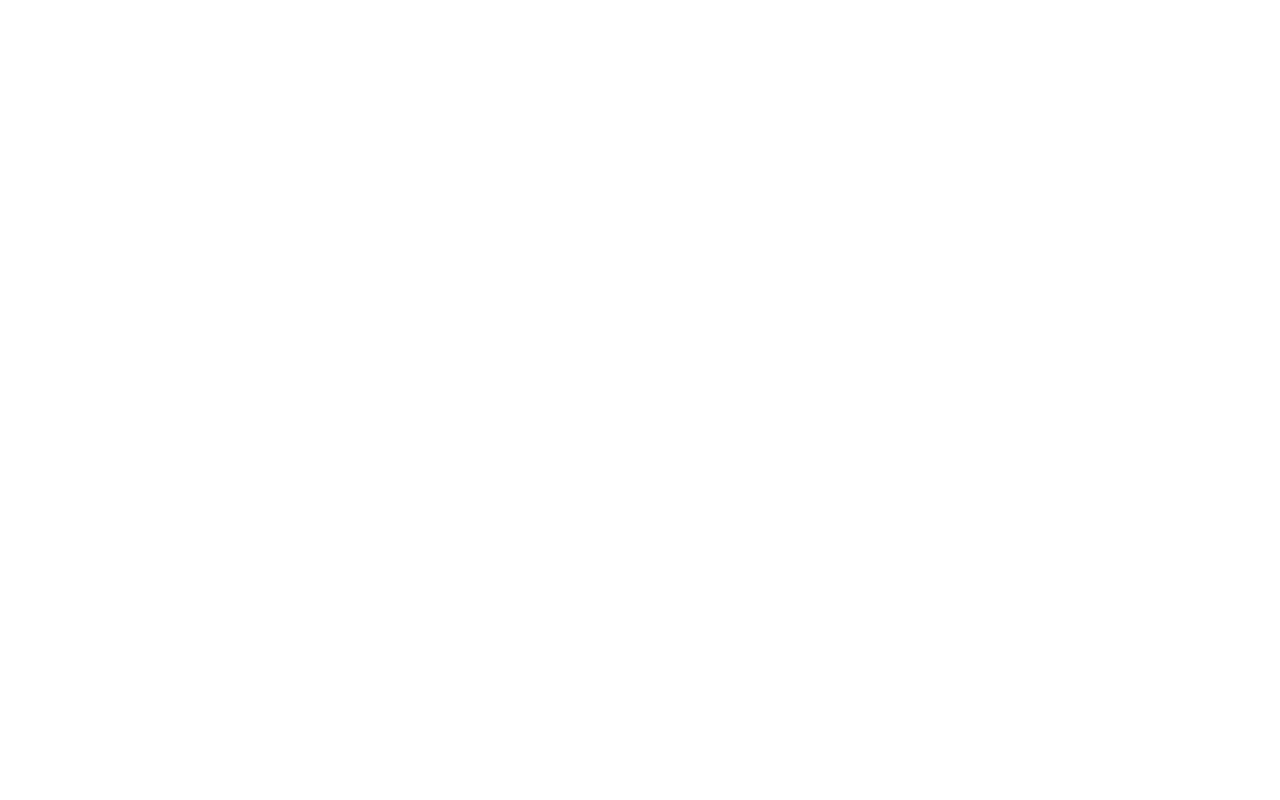
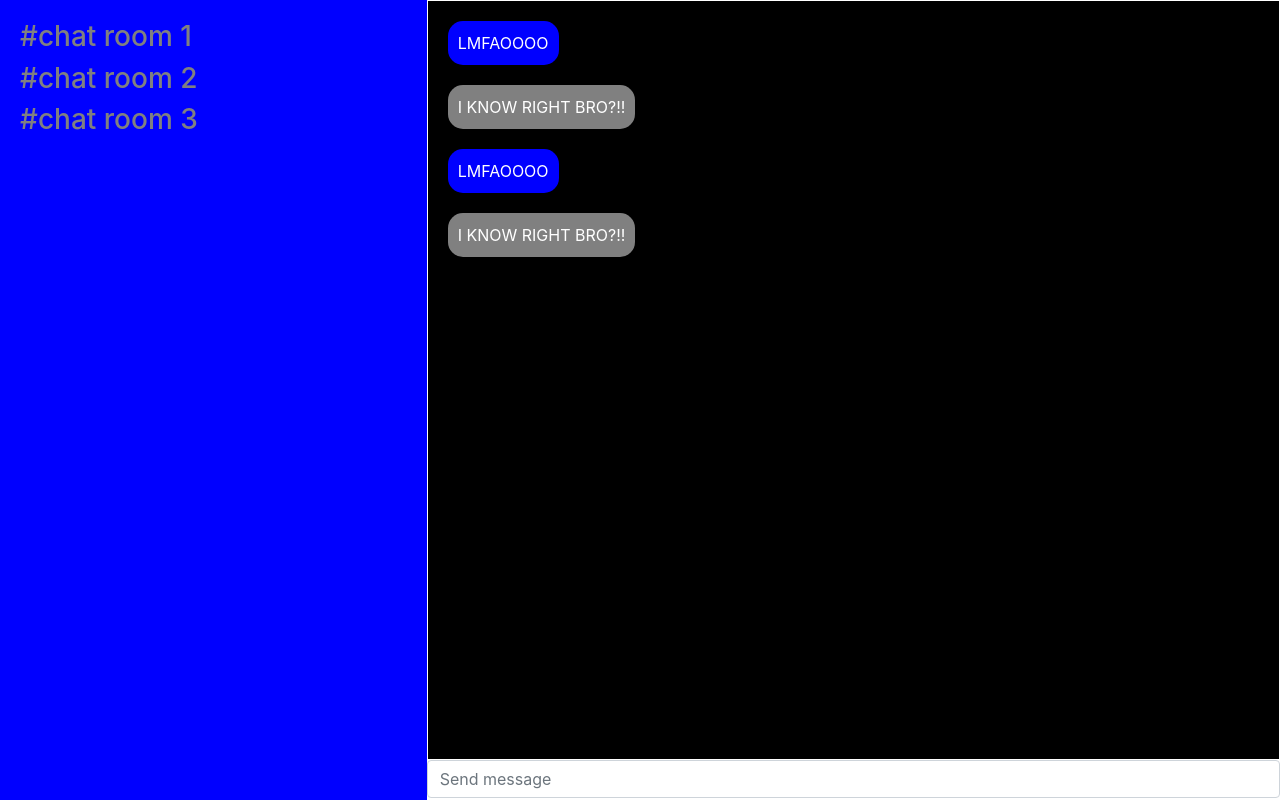
Before and after one commit to darienmiller88/Node-chat-app, a website: page client/index.html in a window 1280 px wide. Drawn offline with nearby package versions, Linux system fonts and the light colour scheme.

Commit message:
finished chat ui

```diff
--- a/client/index.html
+++ b/client/index.html
@@ -3,9 +3,54 @@
     <head>
         <meta charset="UTF-8">
         <meta name="viewport" content="width=device-width, initial-scale=1.0">
+        <link rel="stylesheet" href="./static/css/styles.css">
+        <link rel="stylesheet" href="https://maxcdn.bootstrapcdn.com/bootstrap/4.0.0/css/bootstrap.min.css" integrity="sha384-Gn5384xqQ1aoWXA+058RXPxPg6fy4IWvTNh0E263XmFcJlSAwiGgFAW/dAiS6JXm" crossorigin="anonymous">
         <title>Document</title>
     </head>
     <body>
+        <div class = "wrapper">
+            <div class="side-bar">
+                <div class="chat chat-1">
+                    <h3>#chat room 1</h3>
+                </div>
+                <div class="chat chat-2">
+                    <h3>#chat room 2</h3>
+                </div>
+                <div class="chat chat-3">
+                    <h3>#chat room 3</h3>
+                </div>
+            </div>
 
+            <div class="messages-container">
+                <div class="chatbox">
+                    <div class="message">
+                        LMFAOOOO
+                    </div>
+                    <div class="other-message">
+                        I KNOW RIGHT BRO?!!
+                    </div>
+                    <div class="message">
+                        LMFAOOOO
+                    </div>
+                    <div class="other-message">
+                        I KNOW RIGHT BRO?!!
+                    </div>
+                </div>
+
+                <form>
+                    <input type="text" class="form-control" name="send-message" placeholder="Send message" aria-label="Recipient's username" aria-describedby="basic-addon2">
+                </form>
+
+                <!-- <div class="input-group mb-3">
+                    Uncomment for a shorter message bar
+                </div> -->
+                <!-- <div class="input-group-append">
+                    <button type="submit" onclick="addMessage()" class="btn btn-primary">Send</button>
+                </div> -->
+
+            </div>
+        </div>
+
+        <script src="./static/js/index.js"></script>
     </body>
 </html>
--- a/client/static/css/styles.css
+++ b/client/static/css/styles.css
@@ -0,0 +1,48 @@
+.wrapper{
+    display: grid;
+    grid-template-columns: 1fr 2fr;
+    height: 100vh;
+    width: 100vw;
+}
+
+.side-bar{
+    background-color: blue;
+    color: gray;
+    text-align: left;
+    padding: 20px;
+    font-size: 50px;
+}
+
+.chat:hover{
+    cursor: pointer;
+    color: white;
+}
+
+.messages-container{
+    display: grid;
+    grid-template-columns: auto;
+    grid-template-rows: auto 40px;
+}
+
+.chatbox{
+    background-color: black;
+    border: 1px solid white;
+    overflow-y: scroll;
+}
+
+.chatbox > div{
+    border-radius: 15px;
+    padding: 10px;
+    margin: 20px;
+    color: white;
+    width: fit-content;
+    max-width: 50%;
+}
+
+.message{
+    background-color: blue;
+}
+
+.other-message{
+    background-color: gray;
+}
--- a/client/static/js/index.js
+++ b/client/static/js/index.js
@@ -0,0 +1,9 @@
+const form = document.querySelector("form")
+
+form.addEventListener("submit", e => {
+    e.preventDefault()
+    const formData = new FormData(form)
+
+    console.log(formData.get("send-message"))
+    form.reset()
+})
--- a/package.json
+++ b/package.json
@@ -14,7 +14,9 @@
     "body-parser": "^1.19.0",
     "cors": "^2.8.5",
     "express": "^4.17.1",
+    "monk": "^7.3.2",
     "nodemon": "^2.0.6",
+    "path": "^0.12.7",
     "socket.io": "^3.0.3"
   }
 }
```
Also changed, not shown: api/server.js (+14 -1 lines), 3 other files.
